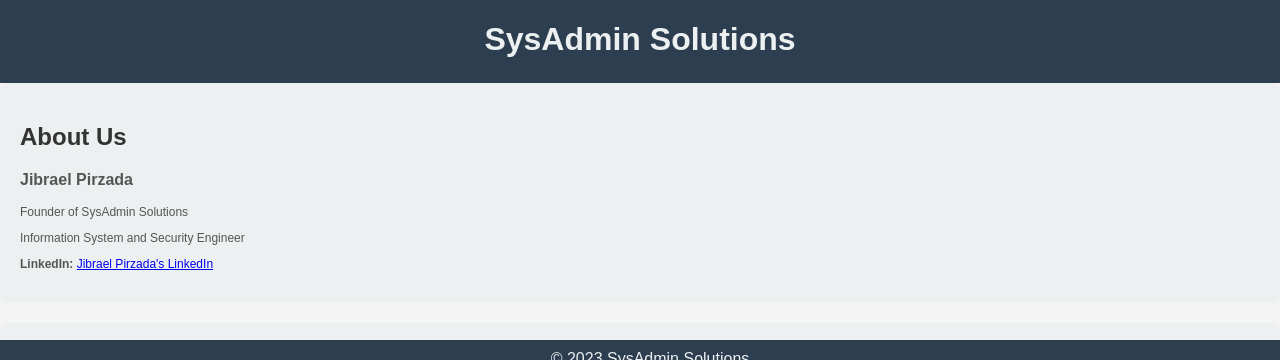
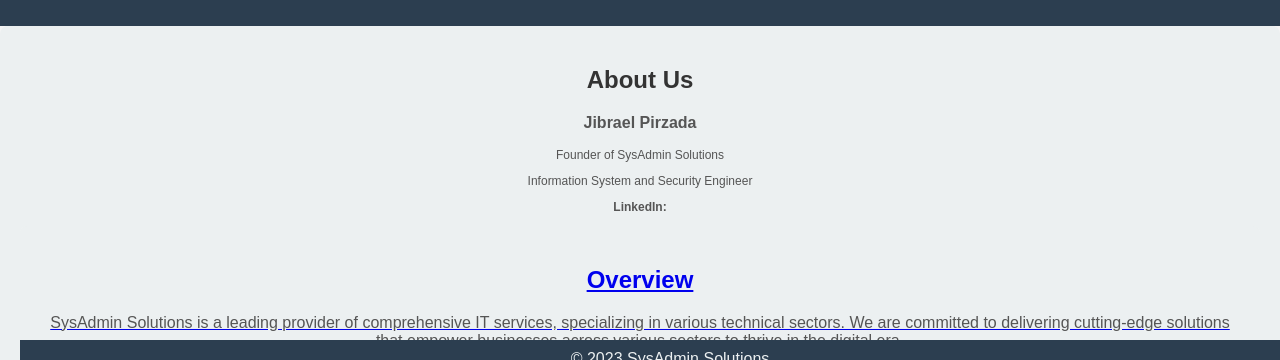
Before and after one commit to jibraelp/sysAdminSolutions, a plain HTML site: page index.html in a window 1280 px wide. Shown: the part 422-782 px from the top of the page. Drawn offline with Linux system fonts and the light colour scheme.

Commit message:
Update index.html

```diff
--- a/index.html
+++ b/index.html
@@ -41,7 +41,7 @@
             border-radius: 8px;
             margin-bottom: 20px;
             padding: 20px;
-            text-align: left; /* Left-aligned content for a modern look */
+            text-align: center; /* Centered text */
         }
 
         .about h3, .overview h3, .services h3, .industries h3 {
@@ -78,7 +78,7 @@
     <header>
         <!-- Replace 'logo.png' with your actual logo image path -->
         <img src="logo.png" alt="SysAdmin Solutions Logo">
-        <h1>SysAdmin Solutions</h1>
+
     </header>
 
     <section class="about">
@@ -86,7 +86,7 @@
         <p><strong>Jibrael Pirzada</strong></p>
         <p style="font-size: 12px;">Founder of SysAdmin Solutions</p>
         <p style="font-size: 12px;">Information System and Security Engineer</p>
-        <p style="font-size: 12px;"><strong>LinkedIn:</strong> <a href="https://www.linkedin.com/in/jibrael-pirzada-731a24168/" target="_blank">Jibrael Pirzada's LinkedIn</a></p>
+        <p style="font-size: 12px;"><strong>LinkedIn:</strong> <a href="https://www.linkedin.com/in/jibrael-pirzada-731a24168/"
     </section>
 
     <section class="overview">
```
